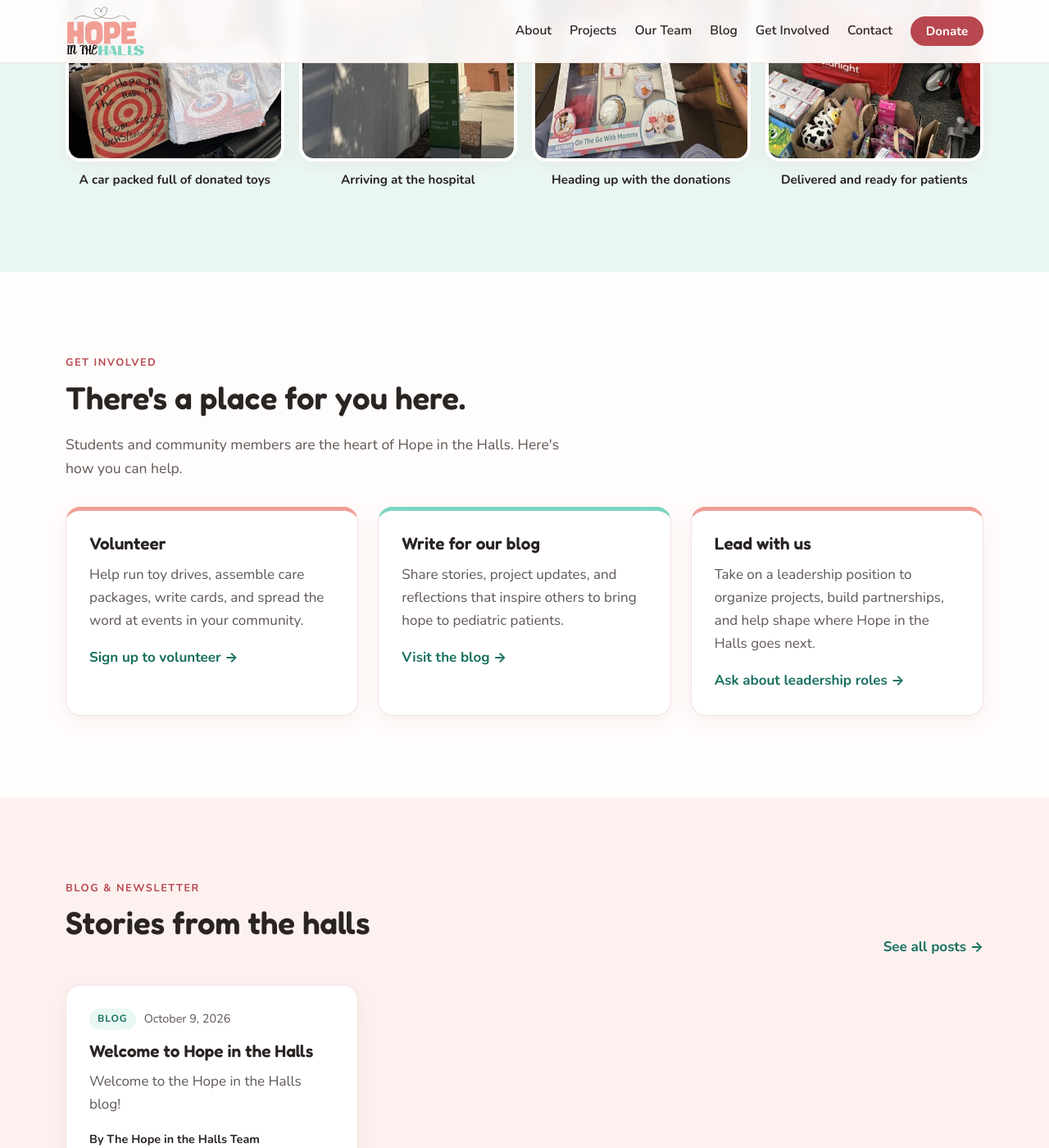
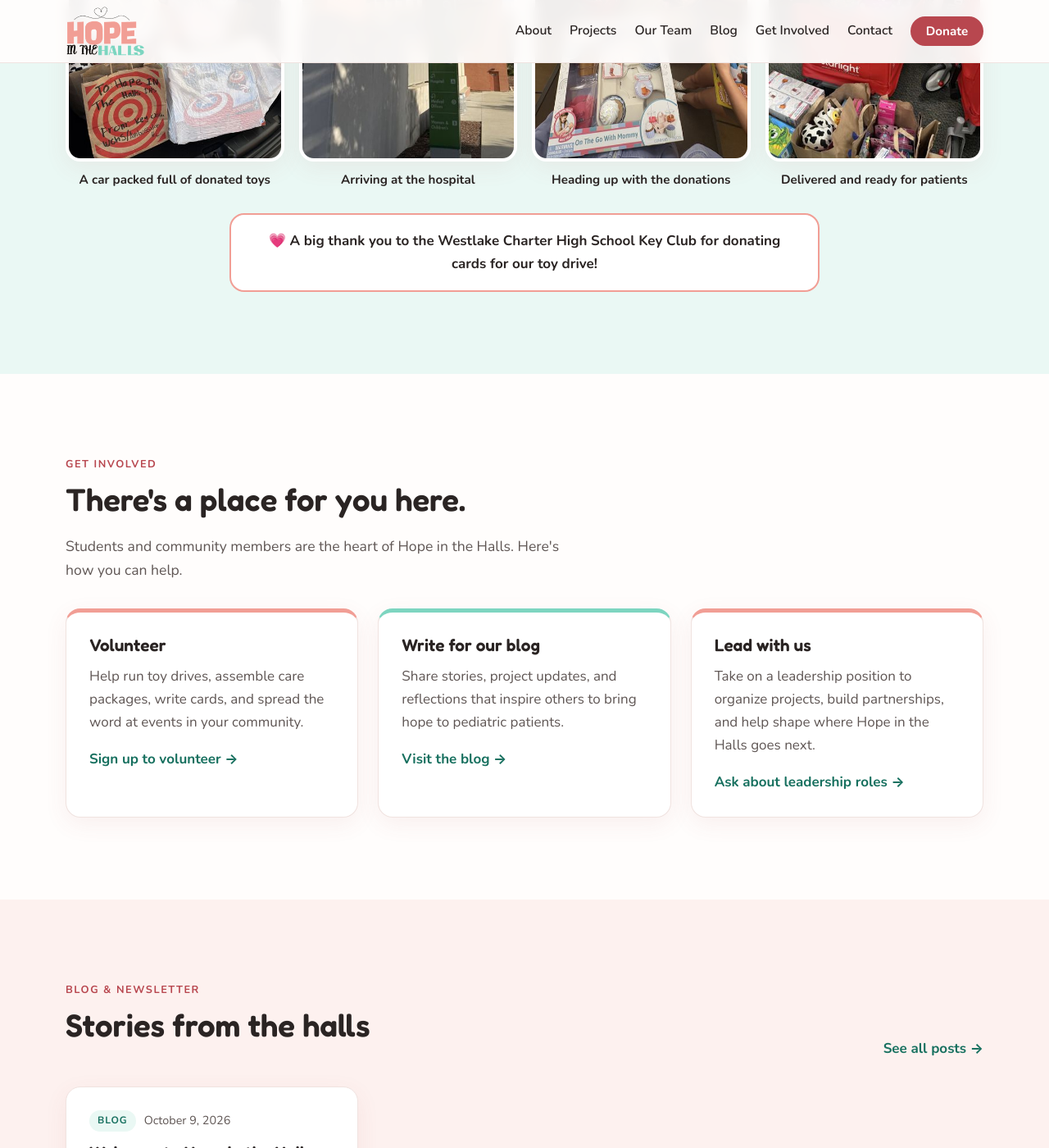
Before and after one commit to gurneet23natt-hub/hope-in-the-halls, a Jekyll site: the page built from index.html, in a window 1280 px wide and 1400 px high, scrolled down 2293 px. Shown: the whole window at 82% size. Built offline with Jekyll 4.4.1, drawn with Linux system fonts in a browser that asks for light colours.

Commit message:
Thank Westlake Charter High School Key Club under the toy drive gallery
Co-Authored-By: Claude Opus 5.5 <noreply@anthropic.com>
Claude-Session: https://claude.ai/code/session_01KiCZLFXGPpqTcw3zJV9ECY

```diff
--- a/_data/gallery.yml
+++ b/_data/gallery.yml
@@ -10,6 +10,10 @@ title: From our last toy drive
 intro: >-
   Toys donated by our community, packed up and delivered to pediatric
   patients at Kaiser Permanente Roseville.
+# Optional thank-you shown under the photos. Delete the line to hide it.
+thanks: >-
+  A big thank you to the Westlake Charter High School Key Club for donating
+  cards for our toy drive!
 photos:
   - src: /assets/toy-drive/packed-car.jpg
     thumb: /assets/toy-drive/packed-car-thumb.jpg
--- a/index.html
+++ b/index.html
@@ -83,6 +83,9 @@ layout: default
         </li>
         {% endfor %}
       </ul>
+      {% if g.thanks %}
+      <p class="gallery-thanks"><span aria-hidden="true">💗</span> {{ g.thanks }}</p>
+      {% endif %}
     </div>
     {% endif %}
   </div>
--- a/styles.css
+++ b/styles.css
@@ -132,6 +132,7 @@ p { margin: 0 0 1em; }
 .gallery img { width: 100%; aspect-ratio: 3 / 4; object-fit: cover; transition: transform .3s; }
 .gallery a:hover img { transform: scale(1.04); }
 .gallery-caption { margin: 10px 4px 0; font-weight: 700; font-size: .95rem; text-align: center; }
+.gallery-thanks { margin: 28px auto 0; max-width: 720px; text-align: center; background: #fff; border: 2px solid var(--pink); border-radius: var(--radius); padding: 18px 24px; font-weight: 700; }
 @media (max-width: 820px) { .gallery { grid-template-columns: repeat(2, 1fr); gap: 14px; } }
 
 /* ---------- Posts ---------- */
```
